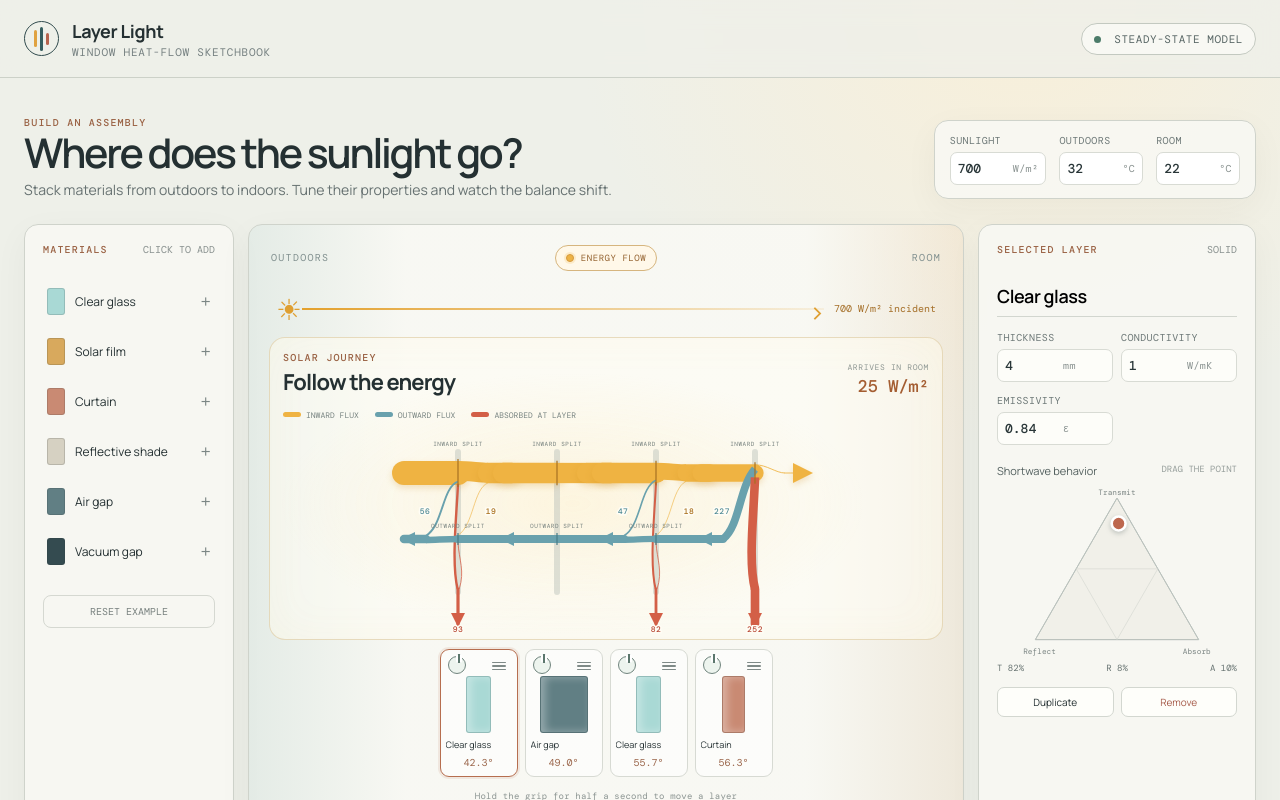
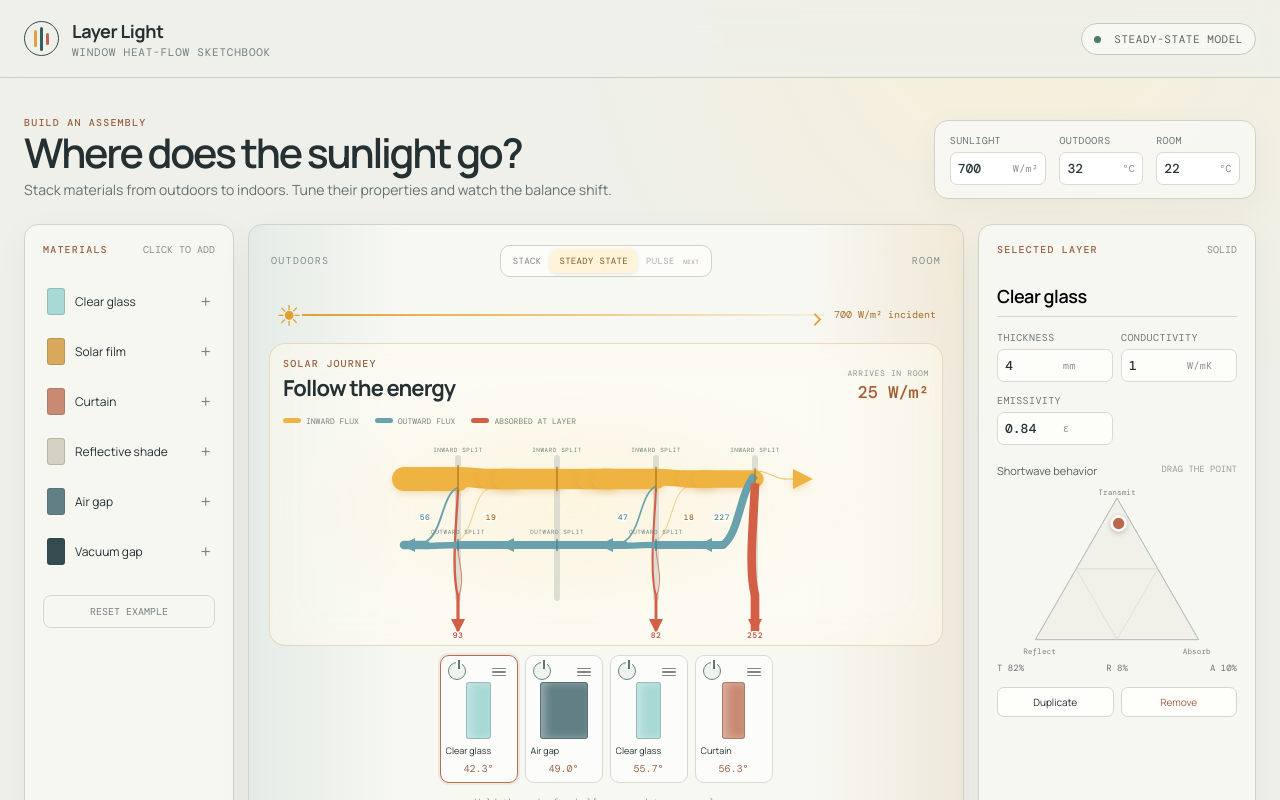
Before and after one commit to mohnjahoney/layer-light, a React (Vite) app: page / in a window 1280 px wide. Shown: the top 800 px of the page. Built offline with nearby package versions, Linux system fonts and the light colour scheme.

Commit message:
add visualization mode switcher

```diff
--- a/src/App.jsx
+++ b/src/App.jsx
@@ -170,7 +170,7 @@ export default function App() {
   const [layers, setLayers] = useState(INITIAL)
   const [selectedId, setSelectedId] = useState(INITIAL[0].id)
   const [settings, setSettings] = useState({ sunlight: 700, outdoorTemp: 32, indoorTemp: 22 })
-  const [flowVisible, setFlowVisible] = useState(true)
+  const [visualizationMode, setVisualizationMode] = useState('steady')
   const [dragUi, setDragUi] = useState({ holdingId: null, draggingId: null })
   const dragTimer = useRef(null)
   const dragState = useRef(null)
@@ -286,10 +286,18 @@ export default function App() {
             <button className="reset" onClick={() => { const fresh = [newLayer('glass'), newLayer('air'), newLayer('glass'), newLayer('curtain')]; setLayers(fresh); setSelectedId(fresh[0].id) }}>Reset example</button>
           </aside>
 
-          <section className={`stack-panel card ${flowVisible ? 'flow-expanded' : 'flow-collapsed'}`}>
-            <div className="stack-labels"><span>OUTDOORS</span><button className="flow-toggle" aria-pressed={flowVisible} onClick={() => setFlowVisible((visible) => !visible)}><i /> Energy flow</button><span>ROOM</span></div>
+          <section className={`stack-panel card ${visualizationMode === 'stack' ? 'flow-collapsed' : 'flow-expanded'}`}>
+            <div className="stack-labels">
+              <span>OUTDOORS</span>
+              <div className="mode-switcher" role="group" aria-label="Visualization mode">
+                <button aria-pressed={visualizationMode === 'stack'} onClick={() => setVisualizationMode('stack')}>Stack</button>
+                <button aria-pressed={visualizationMode === 'steady'} onClick={() => setVisualizationMode('steady')}>Steady state</button>
+                <button disabled aria-disabled="true">Pulse <small>next</small></button>
+              </div>
+              <span>ROOM</span>
+            </div>
             <div className="sun-line"><span>☀</span><i /><b>{fmt(settings.sunlight)} W/m² incident</b></div>
-            {flowVisible && <EnergyRibbons layers={layers} flows={result.layerFlows} sunlight={settings.sunlight} />}
+            {visualizationMode === 'steady' && <EnergyRibbons layers={layers} flows={result.layerFlows} sunlight={settings.sunlight} />}
             <div className={`layer-stack ${dragUi.draggingId ? 'stack-is-dragging' : ''}`}>
               {layers.length === 0 && <div className="empty-state">Add a material to begin</div>}
               {layers.map((layer, index) => (
```
Also changed, not shown: src/styles.css, 1 other file (tests, documents, lock files or other folders).
